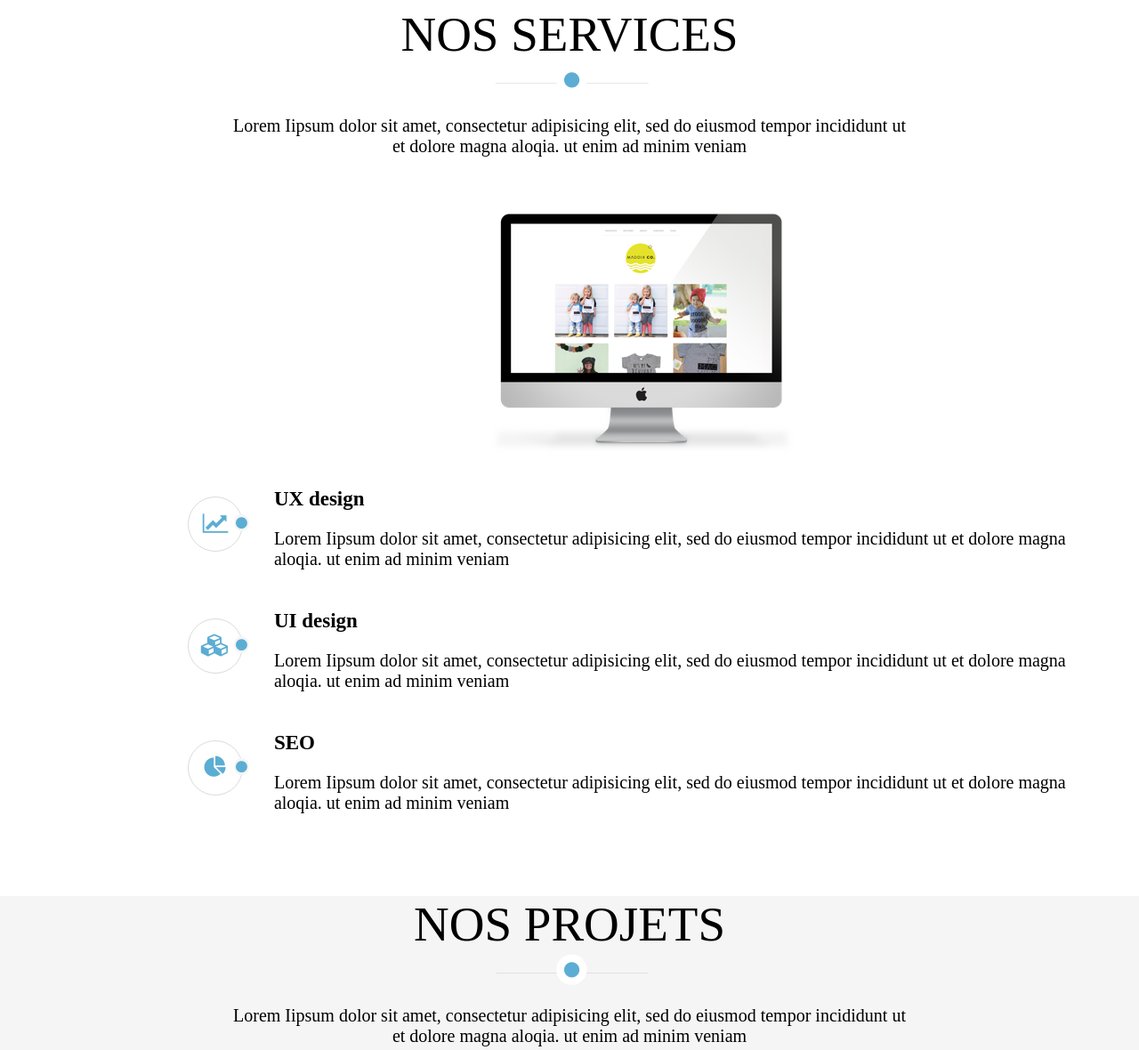
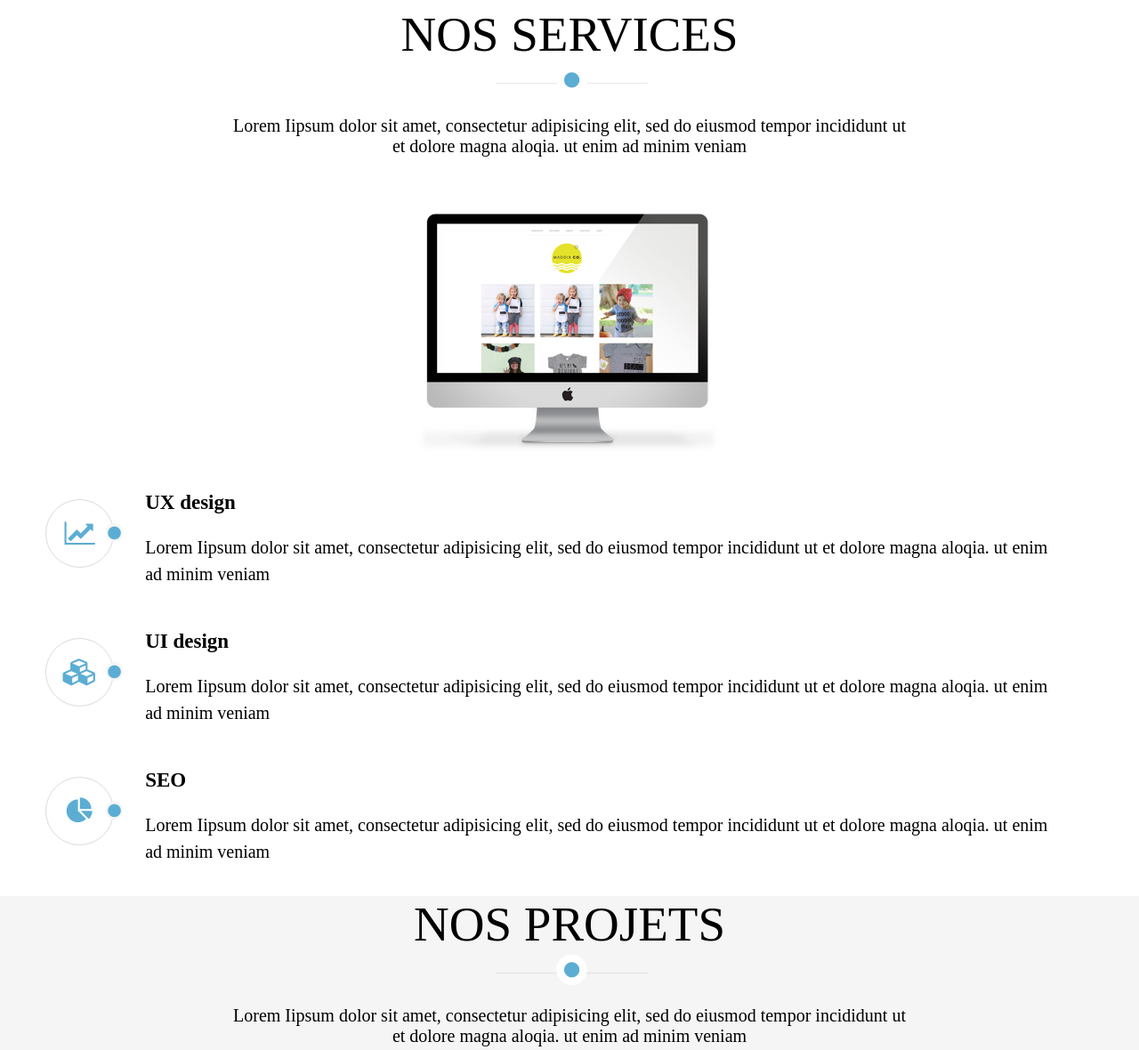
Before and after one commit to JessyBros/P1_DevWeb_Html-CSS-webagency, a PHP site: page / in a window 1280 px wide. Shown: the part 993-2173 px from the top of the page at 89% size. Run offline with PHP 8.4, Linux system fonts and the light colour scheme.

Commit message:
Les 2 premières pages du sites sont complètement terminées!

```diff
--- a/mission1/index.css
+++ b/mission1/index.css
@@ -244,6 +244,20 @@ html, body{
             margin-left: auto;
             margin-right: auto;
         }
+			@media screen and (max-width: 480px)
+			{
+				 #listeDesServices .decorationSousTitre + p, #exemplesDeProjets .decorationSousTitre + p  {
+            				display:none;
+        			}
+			}
+			@media screen and (max-width: 285px)
+			{
+   				.fa-stack{
+					bottom:27px;
+
+	   				left:27px;
+				}
+			}
 
 
 /* 2ème partie ; Liste des services offerts par l'agance --------------------*/
@@ -288,14 +302,14 @@ html, body{
 
                 .dispositionServices1:nth-child(1),.dispositionServices2:nth-child(1),.dispositionServices3:nth-child(1){
                     color: #5cadd3;
-                    font-size:25px;
-                    margin-top: 10px;
+                    font-size:30px;
+                    margin-top: 12px;
 
                  }
                 .dispositionServices1:nth-child(2),.dispositionServices2:nth-child(2),.dispositionServices3:nth-child(2){
                     color: #5cadd3;
-                    font-size:15px;
-                    margin: 30px 0 0 52px;
+                    font-size:17px;
+                    margin: 39px 0 0 68px;
                     position: absolute;
                     background-color: #f5f5f5;
                     border:2px solid #f5f5f5;
@@ -303,6 +317,7 @@ html, body{
                 }
                 .dispositionServices1:nth-child(3),.dispositionServices2:nth-child(3),.dispositionServices3:nth-child(3){
                     margin-left: 35px;
+		    line-height:30px;
                 }
 
 
@@ -311,9 +326,9 @@ html, body{
     #conteneurElement .fa-line-chart, #conteneurElement .fa-cubes, #conteneurElement .fa-pie-chart{
         border:1px solid #dbdbdb;
         border-radius: 1000px;
-        height: 60px;
-        width: 60px;
-        line-height: 60px;
+        height: 75px;
+        width: 75px;
+        line-height: 75px;
     }
 
     /* titre des trois articles  */
@@ -331,6 +346,7 @@ html, body{
 		{
    			#conteneurElement{
                     		flex-direction:column;
+				margin: 3% 0 0 0;
                 	}
 			.element:nth-child(1){
                     		margin:0;
@@ -354,7 +370,14 @@ html, body{
 			.element:nth-child(2){
                     		margin: 2% 0% 0 0%;
                 	}
+			#conteneurElement .fa{
+				display:none;
+			}
+			.dispositionServices1:nth-child(3),.dispositionServices2:nth-child(3),.dispositionServices3:nth-child(3){
+                    margin-left:10px;
+                }
 		}
+
 
 
 /* 3ème partie ; Exemples de projet déjà réalisés --------------------*/
```
